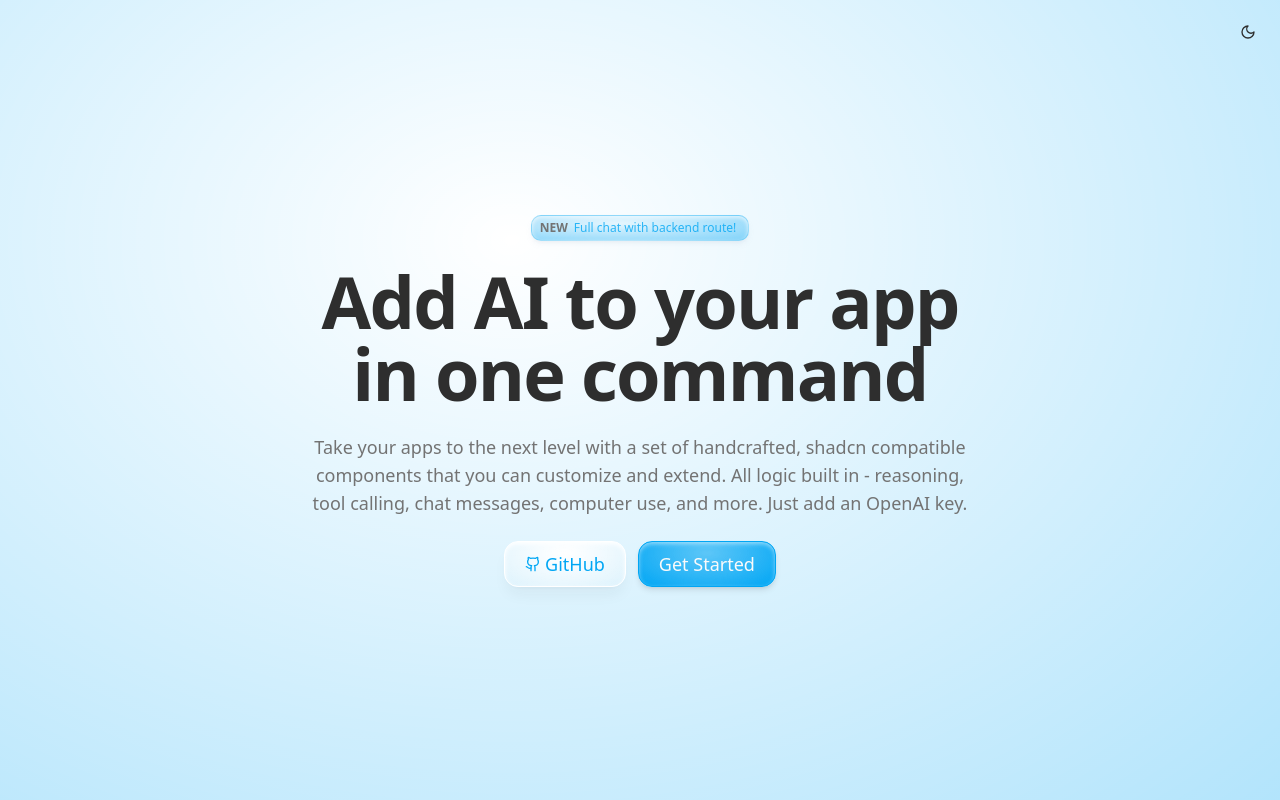
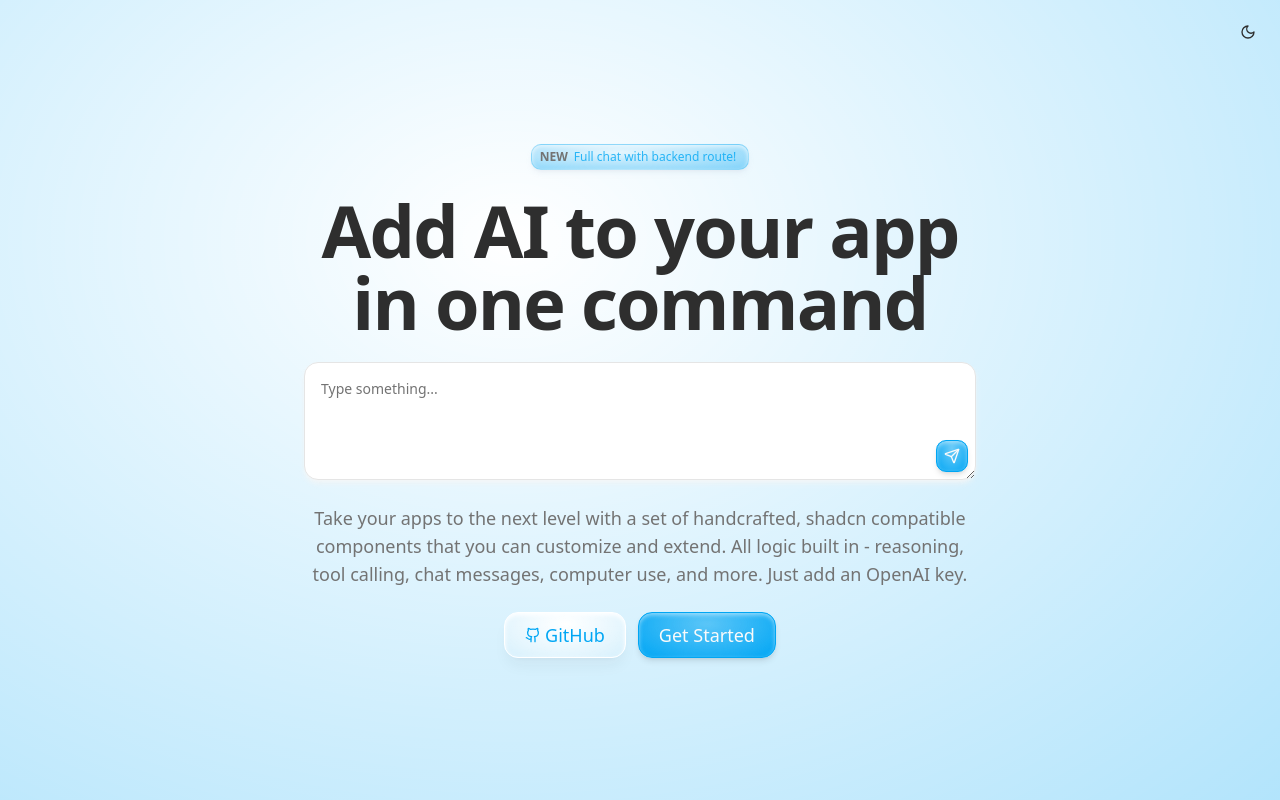
Before and after one commit to SuperAce100/design-system, a Next.js app: page / in a window 1280 px wide. Built offline with nearby package versions, Linux system fonts and the light colour scheme.

Commit message:
better landing page

```diff
--- a/app/page.tsx
+++ b/app/page.tsx
@@ -4,6 +4,8 @@ import { Button } from "@/registry/new-york/blocks/button/button";
 import { Badge } from "@/registry/new-york/blocks/badge/badge";
 import Reveal from "@/registry/new-york/blocks/reveal/reveal";
 import { Github } from "lucide-react";
+import ChatInputDemo from "@/components/demos/chat-input-demo";
+import ChatInput from "@/registry/new-york/blocks/chat-input/chat-input";
 
 export default function Home() {
   return (
@@ -22,6 +24,24 @@ export default function Home() {
           <h1 className="text-5xl md:text-7xl font-semibold tracking-tight text-balance">
             Add AI to your app in one command
           </h1>
+        </Reveal>
+        <Reveal index={1} className="w-full">
+          <ChatInput
+            placeholder="Type something..."
+            models={[
+              {
+                id: "gpt-5-mini",
+                name: "GPT-5 mini",
+                description: "Fast and affordable",
+              },
+            ]}
+            loading={false}
+            handleSubmit={() => {}}
+            handleInputChange={(e) => {}}
+            input=""
+            model="gpt-5-mini"
+            className="w-full"
+          />
         </Reveal>
         <Reveal index={2}>
           <p className="text-muted-foreground text-lg max-w-3xl">
--- a/registry/new-york/blocks/textarea/textarea.tsx
+++ b/registry/new-york/blocks/textarea/textarea.tsx
@@ -13,7 +13,7 @@ function Textarea({
       className={cn(
         "border-input placeholder:text-muted-foreground focus-visible:border-primary focus-visible:ring-primary/30 aria-invalid:ring-destructive/20 dark:aria-invalid:ring-destructive/40 aria-invalid:border-destructive dark:bg-input/30 flex field-sizing-content min-h-16 w-full rounded-xl border bg-transparent p-3 text-base shadow-md shadow-secondary/80 dark:shadow-none transition-[color,box-shadow] outline-none focus-visible:ring-[3px] disabled:cursor-not-allowed disabled:opacity-50 md:text-sm",
         showHandle ? "resize-y" : "resize-none",
-        "hover:shadow-none hover:bg-muted hover:border-border/0 transition-all duration-150 ease-out hover:duration-75",
+        "hover:shadow-none hover:bg-foreground/5 hover:border-border/0 transition-all duration-150 ease-out hover:duration-75",
         className
       )}
       {...props}
```
